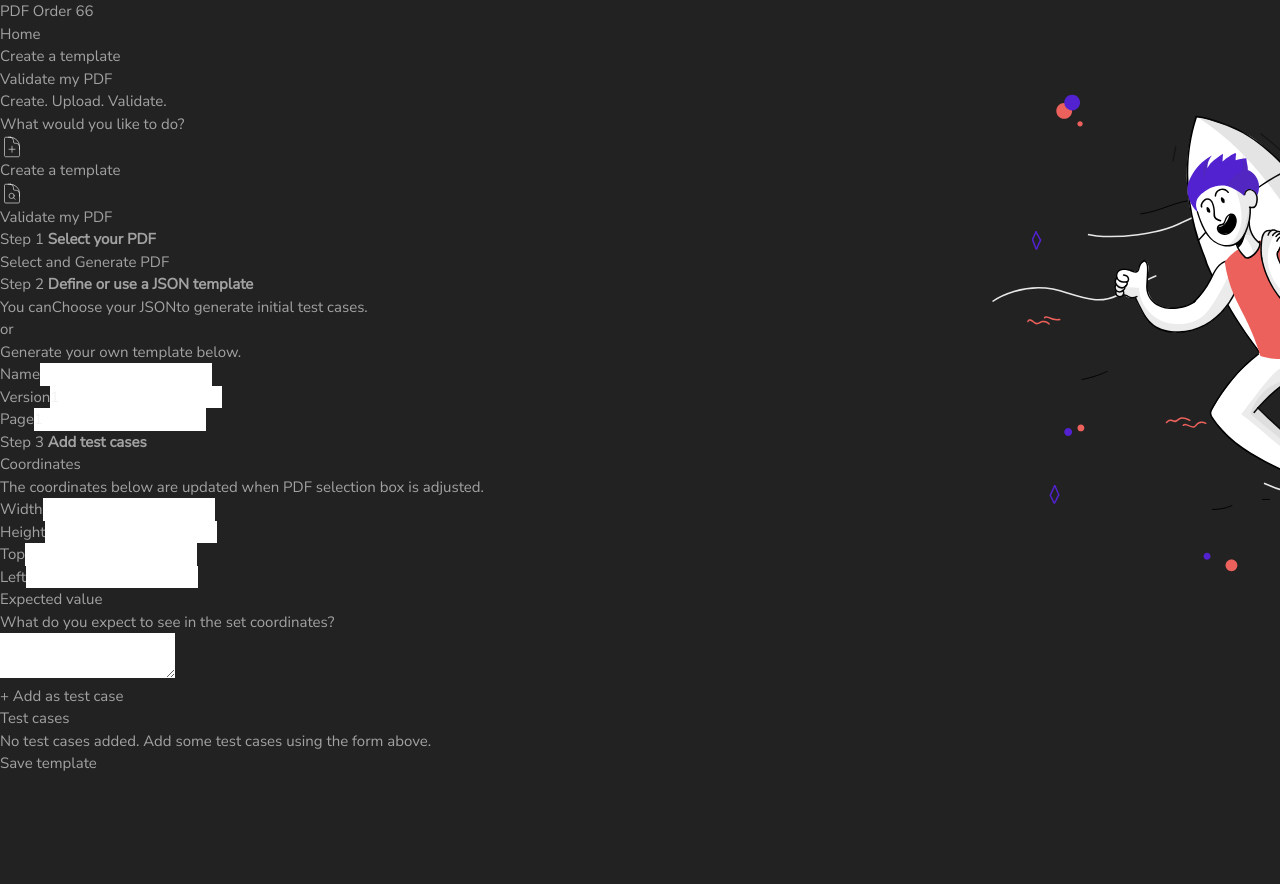
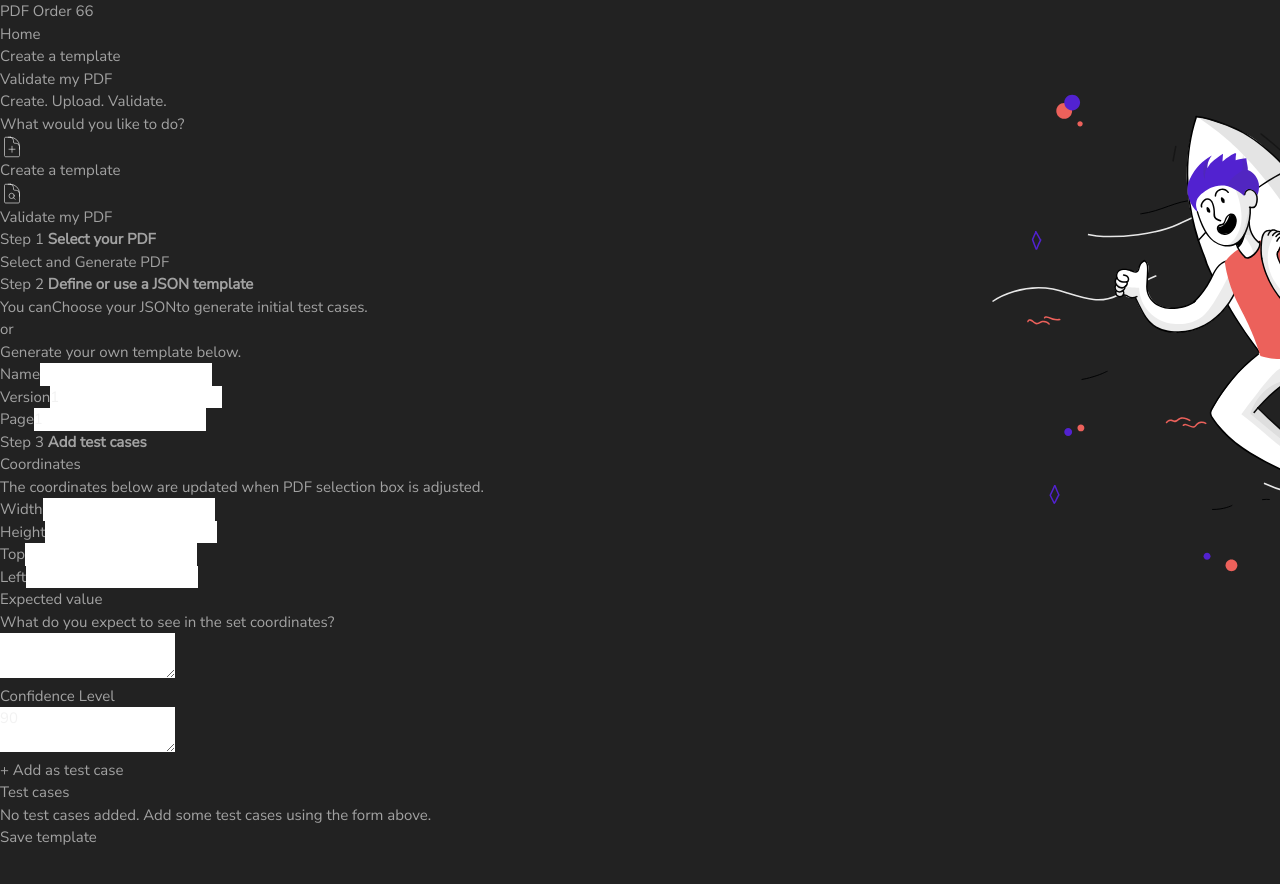
Before and after one commit to akpella/PdfTester, a Vue app: page /template in a window 1280 px wide. Shown: the top 884 px of the page. Built offline with nearby package versions, Linux system fonts and the light colour scheme.

Commit message:
Add confidence level

```diff
--- a/src/components/MainCrop.vue
+++ b/src/components/MainCrop.vue
@@ -120,6 +120,15 @@
               v-model="testCaseValueInput"
             />
           </div>
+          <div class="pb-4">
+            <p class="text-lg">Confidence Level</p>
+          </div>
+          <div class="flex space-x-4 pb-4">
+            <textarea
+              class="shadow-sm appearance-none border rounded w-full py-2 px-3 text-gray-700 focus:outline-none focus:shadow-outline"
+              v-model="confidenceLevel"
+            />
+          </div>
           <div
             @click="addTestCase"
             class="text-blue-500 cursor-pointer font-semibold"
@@ -159,6 +168,10 @@
               <div>
                 <span class="block text-gray-700 text-xs">Expected value</span>
                 <p>{{ data.expectedValue }}</p>
+              </div>
+              <div>
+                <span class="block text-gray-700 text-xs">Confidence Level</span>
+                <p>{{ data.confidenceLevel }}</p>
               </div>
             </div>
           </div>
@@ -236,6 +249,7 @@ const tempCoordinates = ref({});
 const urlPath = ref("")
 const imageSample = ref("");
 const testCaseValueInput = ref("");
+const confidenceLevel = ref(90);
 
 onMounted(() => {
     localStorage.clear();
@@ -254,7 +268,7 @@ const triggerPrompt = () => {
       coordinates: tempCoordinates.value,
       isRegex: false,
       expectedValue,
-      confidenceLevel: 90,
+      confidenceLevel: confidenceLevel.value,
     }
     jsonData.value.pages[page.value - 1].testCase.push(newTestCase);
     tempCoordinates.value = {};
@@ -272,6 +286,7 @@ const addTestCase = () => {
       coordinates: tempCoordinates.value,
       isRegex: false,
       expectedValue,
+      confidenceLevel: confidenceLevel.value
     }
     jsonData.value.pages[page.value - 1].testCase.push(newTestCase);
 
```
